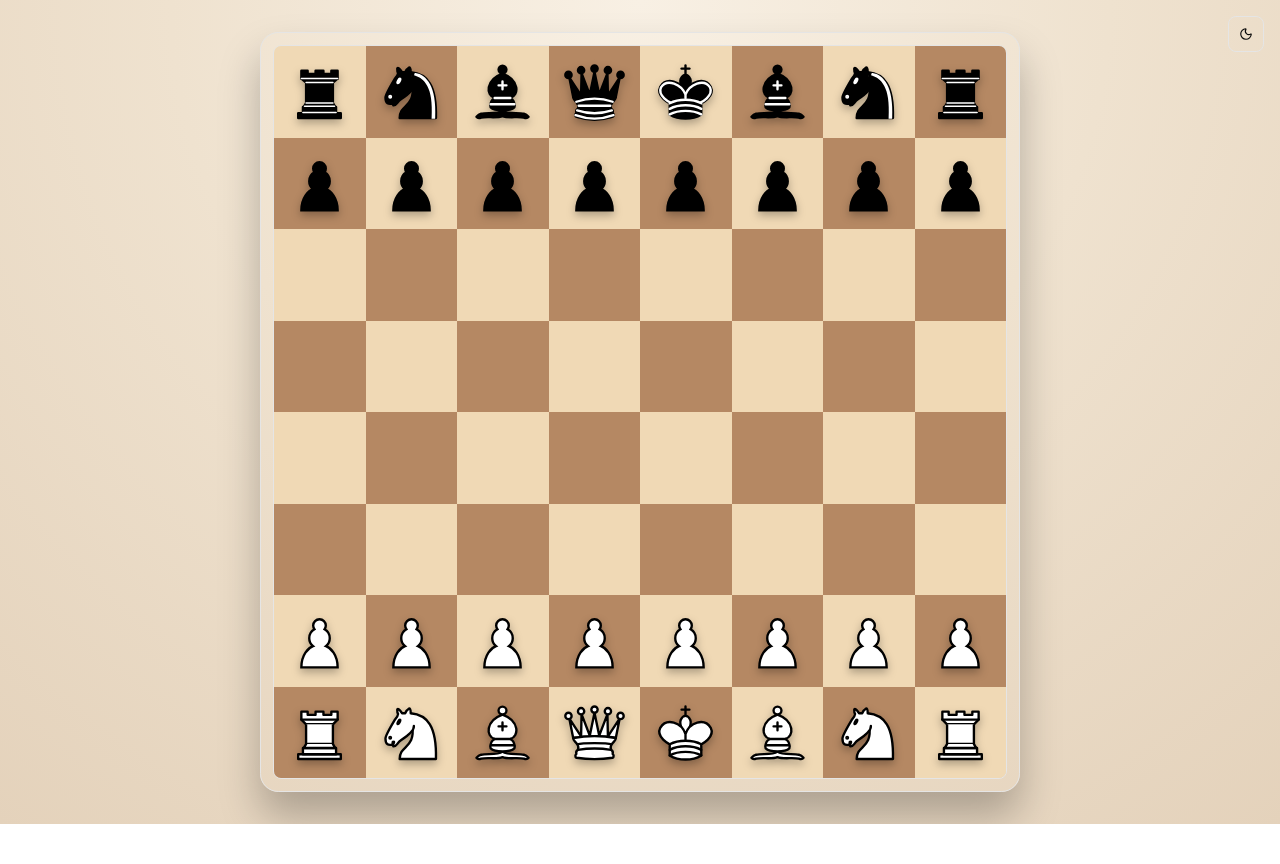
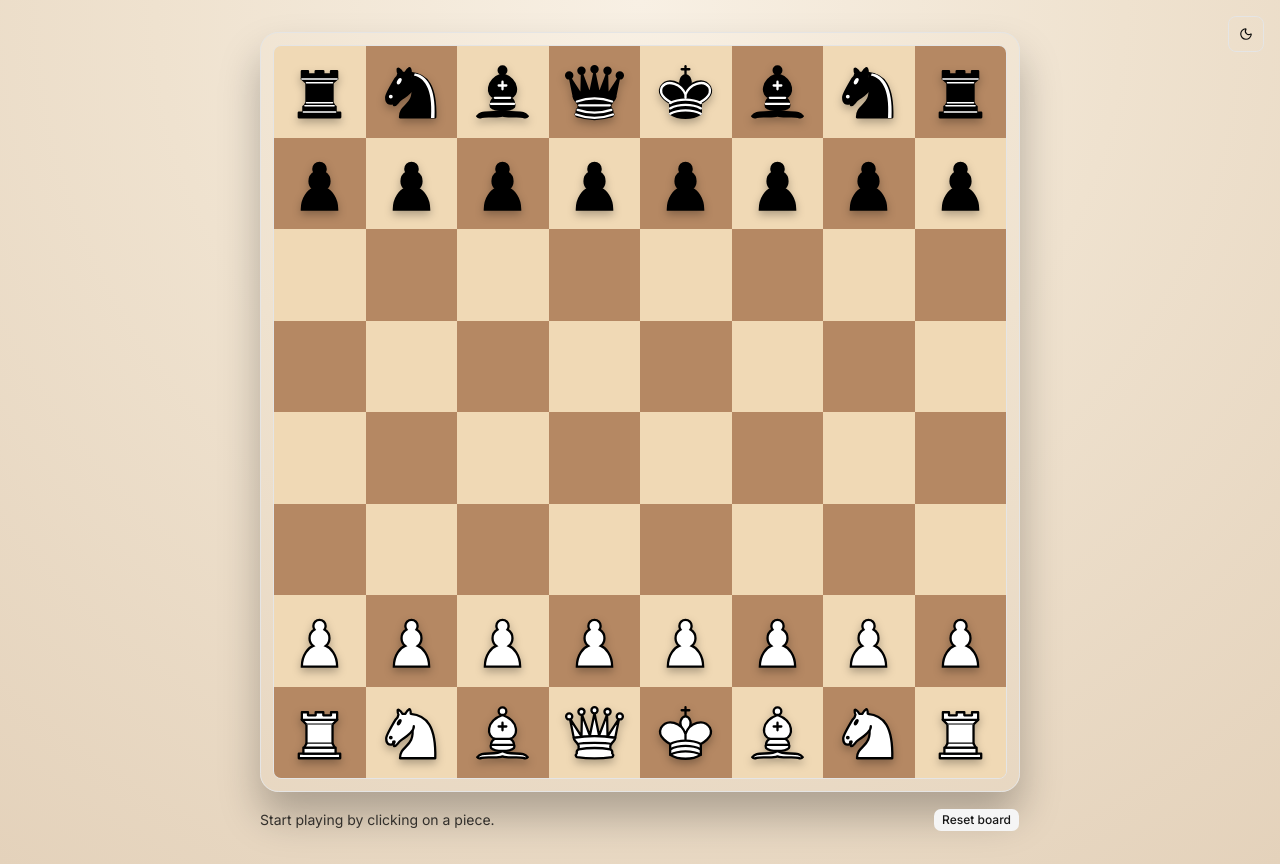
Before and after one commit to montasirmoyen/chess, a Next.js app: page / in a window 1280 px wide. Before the commit the page ends 824 px from the top, so only its background shows below. Built offline with nearby package versions, Linux system fonts and the light colour scheme.

Commit message:
Refactor ChessBoard and ChessPiece components for improved interactivity and state management
Using `chess.js`

Co-Authored-By: omayo <267569221+omaershah@users.noreply.github.com>

```diff
--- a/components/chess/chess-board.tsx
+++ b/components/chess/chess-board.tsx
@@ -1,46 +1,165 @@
-import { ChessPiece, type PieceColor, type PieceType } from "@/components/chess/chess-piece"
+"use client"
 
-type SquarePiece = {
-  type: PieceType
-  color: PieceColor
+import { useMemo, useState } from "react"
+import { Chess, type Color, type Move, type Square } from "chess.js"
+
+import { ChessPiece } from "@/components/chess/chess-piece"
+import { Button } from "@/components/ui/button"
+import { cn } from "@/lib/utils"
+
+const FILES = ["a", "b", "c", "d", "e", "f", "g", "h"] as const
+
+function createGame(fen: string, activeColor?: Color) {
+  const game = new Chess()
+
+  if (!activeColor) {
+    game.load(fen)
+
+    return game
+  }
+
+  const [position, , castling = "-", enPassant = "-", halfmove = "0", fullmove = "1"] =
+    fen.split(" ")
+
+  game.load([position, activeColor, castling, enPassant, halfmove, fullmove].join(" "))
+
+  return game
 }
 
-const BACK_RANK: PieceType[] = ["r", "kn", "b", "q", "k", "b", "kn", "r"]
+function getSquare(rowIndex: number, columnIndex: number) {
+  return `${FILES[columnIndex]}${8 - rowIndex}` as Square
+}
 
-const INITIAL_POSITION: (SquarePiece | null)[][] = [
-  BACK_RANK.map((type) => ({ type, color: "black" })),
-  Array.from({ length: 8 }, () => ({ type: "p", color: "black" })),
-  Array.from({ length: 8 }, () => null),
-  Array.from({ length: 8 }, () => null),
-  Array.from({ length: 8 }, () => null),
-  Array.from({ length: 8 }, () => null),
-  Array.from({ length: 8 }, () => ({ type: "p", color: "white" })),
-  BACK_RANK.map((type) => ({ type, color: "white" })),
-]
+function getPieceLabel(type: string) {
+  switch (type) {
+    case "p":
+      return "pawn"
+    case "n":
+      return "knight"
+    case "b":
+      return "bishop"
+    case "r":
+      return "rook"
+    case "q":
+      return "queen"
+    case "k":
+      return "king"
+    default:
+      return "piece"
+  }
+}
+
+function getSquareLabel(square: Square) {
+  return `${square[0].toUpperCase()}${square[1]}`
+}
 
 export function ChessBoard() {
+  const [fen, setFen] = useState(() => new Chess().fen())
+  const [selectedSquare, setSelectedSquare] = useState<Square | null>(null)
+
+  const game = useMemo(() => createGame(fen), [fen])
+  const board = useMemo(() => game.board(), [game])
+  const selectedPiece = selectedSquare ? game.get(selectedSquare) : null
+
+  const legalMoves = useMemo(() => {
+    if (!selectedSquare || !selectedPiece) {
+      return []
+    }
+
+    const analysisGame = createGame(fen, selectedPiece.color)
+
+    return analysisGame.moves({ square: selectedSquare, verbose: true })
+  }, [fen, selectedPiece, selectedSquare])
+
+  const movesByTarget = useMemo(() => {
+    return new Map(legalMoves.map((move) => [move.to, move]))
+  }, [legalMoves])
+
+  function handleSquareClick(square: Square) {
+    if (selectedSquare === square) {
+      setSelectedSquare(null)
+
+      return
+    }
+
+    const move = movesByTarget.get(square)
+
+    if (selectedSquare && move && selectedPiece) {
+      const analysisGame = createGame(fen, selectedPiece.color)
+
+      analysisGame.move({
+        from: selectedSquare,
+        promotion: move.promotion ?? "q",
+        to: square,
+      })
+
+      setFen(analysisGame.fen())
+      setSelectedSquare(null)
+
+      return
+    }
+
+    if (game.get(square)) {
+      setSelectedSquare(square)
+
+      return
+    }
+
+    setSelectedSquare(null)
+  }
+
+  function handleReset() {
+    setFen(new Chess().fen())
+    setSelectedSquare(null)
+  }
+
+  const statusText = selectedPiece
+    ? `${selectedPiece.color === "w" ? "White" : "Black"} ${getPieceLabel(selectedPiece.type)} on ${getSquareLabel(selectedSquare!)} · ${legalMoves.length} legal move${legalMoves.length === 1 ? "" : "s"}`
+    : "Start playing by clicking on a piece."
+
   return (
-    <section aria-label="Static chess board" className="w-full max-w-[min(92vw,760px)]">
+    <section aria-label="Interactive chess sandbox" className="w-full max-w-[min(92vw,760px)]">
       <div className="bg-chess-board-frame rounded-[1.15rem] border p-3 shadow-[0_24px_40px_rgba(0,0,0,0.26)]">
         <div className="bg-chess-grid grid aspect-square grid-cols-8 grid-rows-8 overflow-hidden rounded-md border">
-          {INITIAL_POSITION.flatMap((row, rowIndex) =>
+          {board.flatMap((row, rowIndex) =>
             row.map((piece, colIndex) => {
               const isLightSquare = (rowIndex + colIndex) % 2 === 0
+              const square = getSquare(rowIndex, colIndex)
+              const move = movesByTarget.get(square)
+              const isSelected = selectedSquare === square
+              const isCapture = Boolean(move?.captured)
+              const pieceName = piece ? `${piece.color === "w" ? "white" : "black"} ${getPieceLabel(piece.type)}` : "empty square"
 
               return (
-                <div
-                  key={`${rowIndex}-${colIndex}`}
-                  className={`bg-chess-square aspect-square flex items-center justify-center ${
-                    isLightSquare ? "bg-chess-board-light" : "bg-chess-board-dark"
-                  }`}
+                <button
+                  key={square}
+                  type="button"
+                  aria-label={`${getSquareLabel(square)}, ${pieceName}`}
+                  className={cn(
+                    "chess-square chess-square-button aspect-square",
+                    isLightSquare ? "bg-chess-board-light" : "bg-chess-board-dark",
+                    isSelected && "chess-square-selected"
+                  )}
+                  onClick={() => handleSquareClick(square)}
                 >
+                  {move ? (
+                    <span className="chess-square-overlay">
+                      <span className={isCapture ? "chess-capture-ring" : "chess-move-dot"} />
+                    </span>
+                  ) : null}
                   {piece ? <ChessPiece type={piece.type} color={piece.color} /> : null}
-                </div>
+                </button>
               )
             })
           )}
         </div>
       </div>
+      <div className="mt-4 flex flex-col items-start justify-between gap-3 sm:flex-row sm:items-center">
+        <p className="max-w-xl text-sm text-foreground/80">{statusText}</p>
+        <Button variant="secondary" size="sm" onClick={handleReset}>
+          Reset board
+        </Button>
+      </div>
     </section>
   )
 }
--- a/components/chess/chess-piece.tsx
+++ b/components/chess/chess-piece.tsx
@@ -1,5 +1,16 @@
-type PieceType = "k" | "q" | "r" | "b" | "kn" | "p"
-type PieceColor = "white" | "black"
+import type { Color, PieceSymbol } from "chess.js"
+
+type PieceType = PieceSymbol
+type PieceColor = Color
+
+const PIECE_LABELS: Record<PieceType, string> = {
+  b: "bishop",
+  k: "king",
+  n: "knight",
+  p: "pawn",
+  q: "queen",
+  r: "rook",
+}
 
 interface ChessPieceProps {
   type: PieceType
@@ -7,15 +18,17 @@ interface ChessPieceProps {
 }
 
 export function ChessPiece({ type, color }: ChessPieceProps) {
-  const src = `/${type}-${color}.svg`
-  const label = `${color} ${type === "kn" ? "knight" : type}`
+  const assetType = type === "n" ? "kn" : type
+  const pieceColor = color === "w" ? "white" : "black"
+  const src = `/${assetType}-${pieceColor}.svg`
+  const label = `${pieceColor} ${PIECE_LABELS[type]}`
 
   return (
     <img
       src={src}
       alt={label}
       draggable={false}
-      className="chess-piece-img pointer-events-none h-[78%] w-[78%] select-none object-contain"
+      className="chess-piece-img pointer-events-none h-[75%] w-[75%] select-none object-contain"
     />
   )
 }
```
